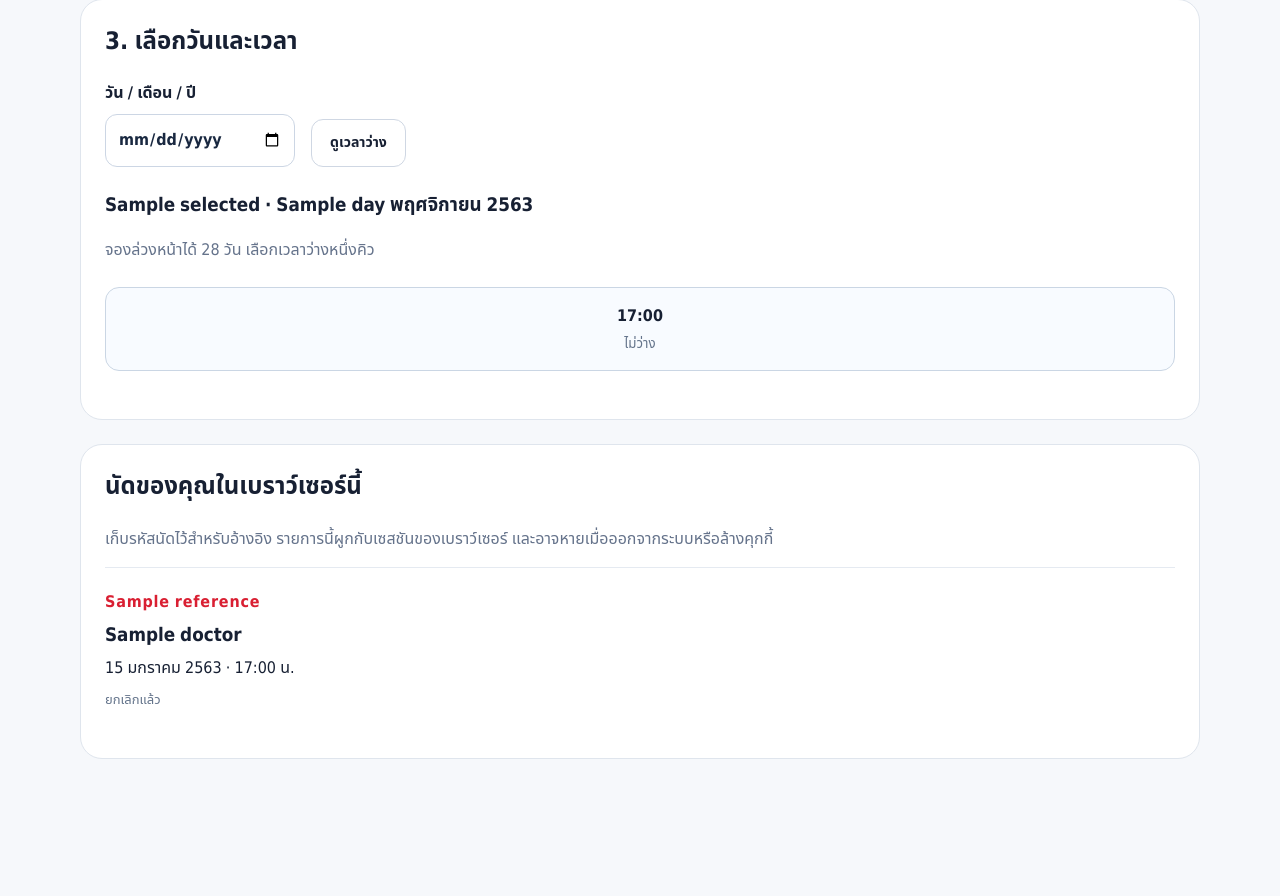
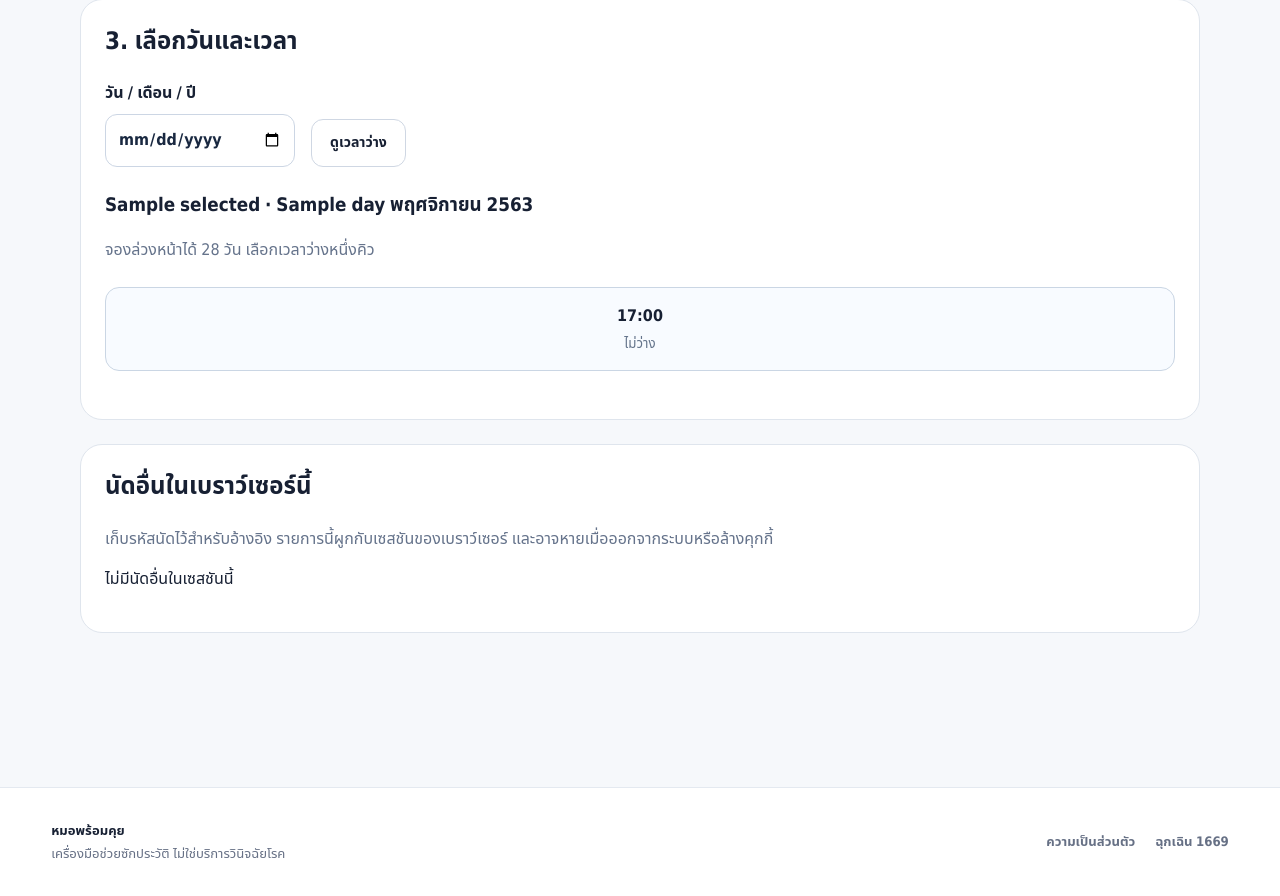
Before and after one commit to Pannatornn/MOPROMKUI_coppy, a Flask app: template app/templates/appointments.html in a window 1280 px wide. Shown: the part 1319-2215 px from the top of the page. After the commit the page ends 2177 px from the top, so only its background shows below. Run offline with Flask 3, Linux system fonts and the light colour scheme; tables that the repository leaves empty hold one stand-in row (values such as "Sample post"); the template is opened without the code that fills it: values that come from a table or form of the project are taken from there, most other values are stand-ins (such as "Sample title", 1, 10 or a date in 2020); some web fonts are replaced.

Commit message:
Show requested appointments once and label other-session bookings accurately

```diff
--- a/app/templates/appointments.html
+++ b/app/templates/appointments.html
@@ -55,13 +55,13 @@
     {% else %}<div class="appointment-empty">ไม่มีคิวว่างในวันนี้ ลองเลือกวันว่างจากบัตรแพทย์ด้านบน หรือเลือกหมอคนอื่น</div>{% endif %}
   </section>
   {% endif %}<section class="appointment-panel">
-    <h2>นัดของคุณในเบราว์เซอร์นี้</h2><p class="appointment-muted">เก็บรหัสนัดไว้สำหรับอ้างอิง รายการนี้ผูกกับเซสชันของเบราว์เซอร์ และอาจหายเมื่อออกจากระบบหรือล้างคุกกี้</p>
-    {% for item in bookings %}
+    <h2>{{ 'นัดอื่นในเบราว์เซอร์นี้' if ticket else 'นัดของคุณในเบราว์เซอร์นี้' }}</h2><p class="appointment-muted">เก็บรหัสนัดไว้สำหรับอ้างอิง รายการนี้ผูกกับเซสชันของเบราว์เซอร์ และอาจหายเมื่อออกจากระบบหรือล้างคุกกี้</p>
+    {% for item in bookings if not ticket or item.id != ticket.appointment_id %}
     <article class="appointment-receipt">
       <div><strong>{{ item.reference }}</strong><h3>{{ item.doctor.name }}</h3><p>{{ (item.starts_at|appointment_local).date()|appointment_date }} · {{ item.starts_at|bangkok_time('%H:%M') }} น.</p><span class="appointment-status">{{ 'ยืนยันนัดทดลอง' if item.status == 'booked' else 'ยกเลิกแล้ว' }}</span></div>
       {% if item.status == 'booked' and item.starts_at|appointment_future %}<form method="post" action="{{ url_for('appointments.cancel', appointment_id=item.id) }}"><input type="hidden" name="csrf_token" value="{{ csrf_token() }}"><button type="submit" class="button button-ghost">ยกเลิกนัด</button></form>{% endif %}
     </article>
-    {% else %}<p>ยังไม่มีนัด เลือกเวลาที่ว่างเพื่อทดลองจองได้เลย</p>{% endfor %}
+    {% else %}<p>{{ 'ไม่มีนัดอื่นในเซสชันนี้' if ticket else 'ยังไม่มีนัด เลือกเวลาที่ว่างเพื่อทดลองจองได้เลย' }}</p>{% endfor %}
   </section>
 </section>
 {% endblock %}
```
